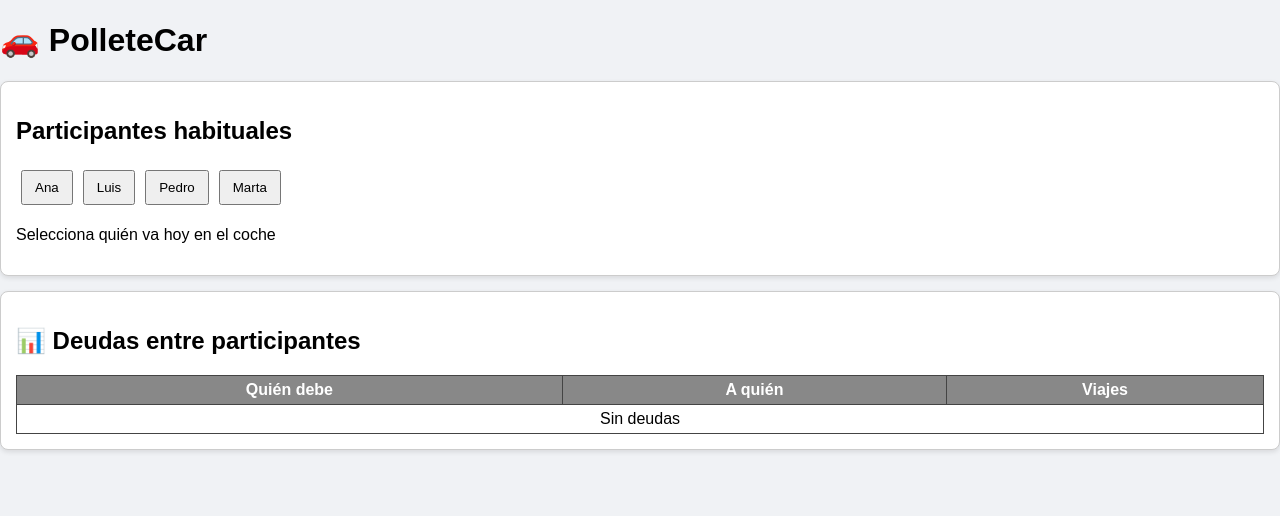
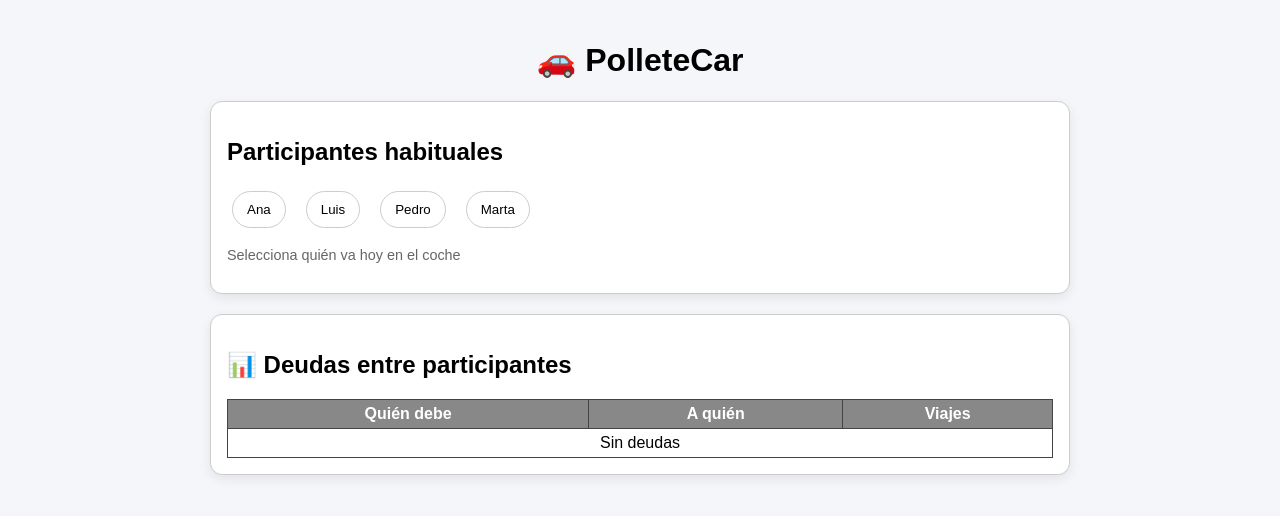
Before and after one commit to rodrigomortero/app-polletecar, a React (Create React App) app: page / in a window 1280 px wide. Shown: the top 516 px of the page. Built offline with nearby package versions, Linux system fonts and the light colour scheme.

Commit message:
Update app.css

```diff
--- a/src/app.css
+++ b/src/app.css
@@ -1,19 +1,88 @@
 body {
-  margin:0; font-family: Arial, sans-serif; background:#f0f2f5;
+  margin: 0;
+  font-family: system-ui, sans-serif;
+  background: #f4f6fa;
 }
-.app-container.dark { background:#181818; color:white; }
-.app-container.light { background:#f0f2f5; color:black; }
-.header { display:flex; justify-content:space-between; align-items:center; padding:10px 20px; background:#007bff; color:white; border-radius:0 0 8px 8px;}
-.header button { margin-left:10px; padding:5px 10px; cursor:pointer;}
-.card { background:white; padding:15px; margin:15px 0; border-radius:8px; box-shadow:0 2px 5px rgba(0,0,0,0.1);}
-.app-container.dark .card { background:#242424; color:white; }
-.checkbox-list label { display:block; margin-bottom:5px; cursor:pointer;}
-.driver-suggestion { background:#e8f0fe; padding:10px; margin-top:10px; border-radius:6px; }
-.app-container.dark .driver-suggestion { background:#333; }
-.buttons button { margin-right:10px; padding:8px 12px; cursor:pointer; margin-top:10px; }
-table { width:100%; border-collapse: collapse; margin-top:10px; }
-th, td { border:1px solid #ccc; padding:5px; text-align:center; }
-.app-container.dark th, .app-container.dark td { border-color:#555; }
-th { background:#007bff; color:white; }
-.app-container.dark th { background:#0d6efd; }
-.login-btn { padding:10px 15px; cursor:pointer; margin:20px; font-size:16px;}
+
+.app {
+  max-width: 900px;
+  margin: auto;
+  padding: 20px;
+}
+
+h1 {
+  text-align: center;
+}
+
+.card {
+  background: white;
+  border-radius: 12px;
+  padding: 16px;
+  margin-bottom: 20px;
+  box-shadow: 0 4px 12px rgba(0,0,0,0.08);
+}
+
+.chips {
+  display: flex;
+  flex-wrap: wrap;
+  gap: 10px;
+}
+
+.chip {
+  padding: 10px 14px;
+  border-radius: 20px;
+  border: 1px solid #ccc;
+  background: #fff;
+  cursor: pointer;
+}
+
+.chip.active {
+  background: #007bff;
+  color: white;
+  border-color: #007bff;
+}
+
+.hint {
+  font-size: 0.9em;
+  color: #666;
+}
+
+.suggestion {
+  font-size: 1.6em;
+  font-weight: bold;
+  margin: 10px 0;
+}
+
+.debts-box {
+  background: #f1f3f7;
+  padding: 10px;
+  border-radius: 8px;
+  margin-bottom: 10px;
+}
+
+.manual {
+  margin-bottom: 10px;
+}
+
+.confirm {
+  background: #28a745;
+  color: white;
+  border: none;
+  padding: 12px 16px;
+  border-radius: 8px;
+  cursor: pointer;
+}
+
+.confirm:hover {
+  background: #218838;
+}
+
+table {
+  width: 100%;
+  border-collapse: collapse;
+}
+
+th, td {
+  padding: 8px;
+  border-bottom: 1px solid #ddd;
+}
```
